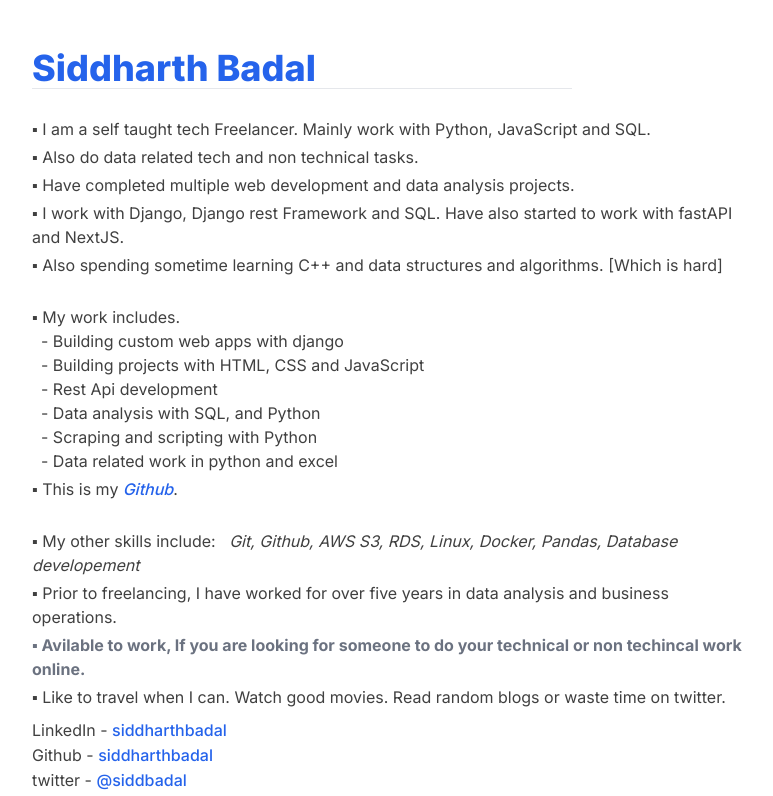
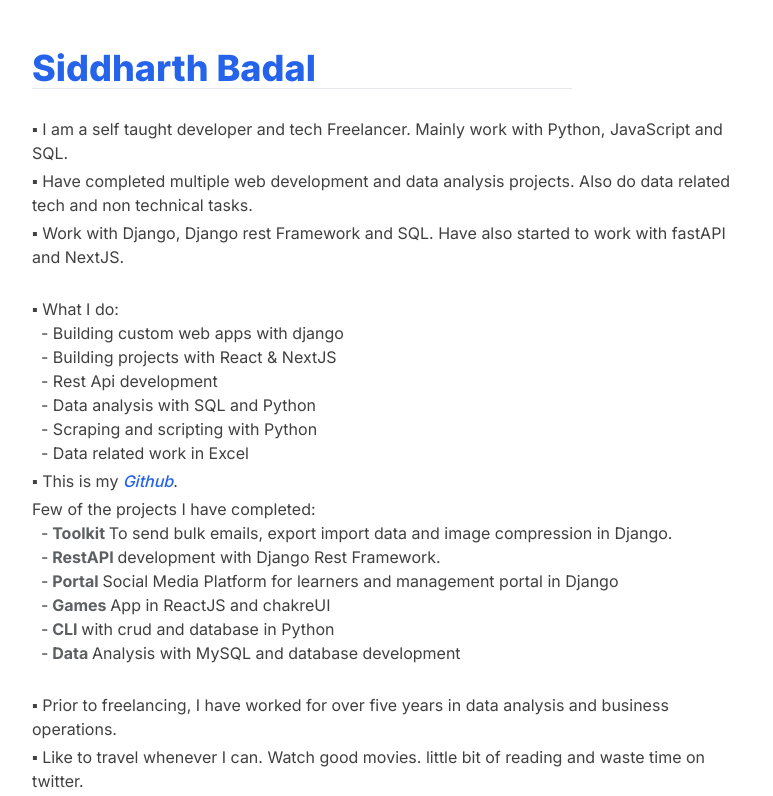
Before and after one commit to Siddharthbadal/Siddharthbadal.github.io, a React (Vite) app: page / in a window 1280 px wide. Shown: the top 796 px of the page, without its empty margins (176-949 px from the left). Built offline with nearby package versions, Linux system fonts and the light colour scheme.

Commit message:
projects

```diff
--- a/src/components/HomePage.css
+++ b/src/components/HomePage.css
@@ -19,9 +19,12 @@ span{
 }
 
 span a{
-    color:#2563eb
+    color:#5d6063;
+    font-weight: bold;
 }
-
+span a:hover{
+    font-style: italic;
+}
 .contacts{
     margin-bottom: 2px;
     margin-top: 9px;
--- a/src/components/HomePage.jsx
+++ b/src/components/HomePage.jsx
@@ -1,5 +1,5 @@
-import { Link } from "react-feather"
 import "./HomePage.css"
+import ProjectsList from "./ProjectsList"
 
 const HomePage = () => {
   return (
@@ -12,34 +12,34 @@ const HomePage = () => {
 
             <hr className="mb-7 w-3/4"/>
             <div className="main-text text-neutral-700">
-                <p>▪ I am a self taught tech Freelancer. Mainly work with Python, JavaScript and SQL.</p>
-                <p>▪ Also do data related tech and non technical tasks.</p>
-                <p>▪ Have completed multiple web development and data analysis projects.</p>
-                <p>▪ I work with Django, Django rest Framework and SQL. Have also started to work with fastAPI and NextJS.</p>
-                <p>▪ Also spending sometime learning C++ and data structures and algorithms. [Which is hard] </p> <br />
-                <p>▪ My work includes. <br />
-                      <span>- Building custom web apps with django </span> <br />
-                      <span>- Building projects with HTML, CSS and JavaScript</span> <br />
+                <p>▪ I am a self taught developer and tech Freelancer. Mainly work with Python, JavaScript and SQL.</p>
+                <p>▪ Have completed multiple web development and data analysis projects. Also do data related tech and non technical tasks.</p>
+                <p>▪ Work with Django, Django rest Framework and SQL. Have also started to work with fastAPI and NextJS.</p> <br />
+                <p>▪ What I do: <br />
+                      <span>- Building custom web apps with django
+                        </span> <br />
+                      <span>- Building projects with React & NextJS</span> <br />
 
                       <span>- Rest Api development </span> <br />
-                      <span>- Data analysis with SQL, and Python </span>  <br />
+                      <span>- Data analysis with SQL and Python </span>  <br />
                       <span>- Scraping and scripting with Python </span> <br />
-                      <span>- Data related work in python and excel</span>
+                      <span>- Data related work in Excel</span>
                 </p>
 
                 <p >▪ This is my
                     <a href="https://github.com/Siddharthbadal/" target="_blank" className="text-blue-600 font-semibold italic"> Github</a>.
-                </p> <br />
-
-                <p>▪ My other skills include: <span className="italic">
+                </p>
+                <ProjectsList />
+                  <br />
+                {/* <p>▪ My other skills include: <span className="italic">
                 Git, Github, AWS S3, RDS, Linux, Docker, Pandas, Database developement
-                </span> </p>
+                </span> </p> */}
                 <p>▪ Prior to freelancing, I have worked for over five years in data analysis and business operations. </p>
 
-                <p className="text-gray-500 font-bold"> ▪ Avilable to work, If you are looking for someone to do your technical or non techincal work online.
+                <p> ▪ Like to travel whenever I can. Watch good movies. little bit of reading and waste time on twitter. </p>
+                <p className="text-gray-600 font-bold"> ▪ Avilable. Let me know If you are looking to complete your technical or non techincal tasks.
                 </p>
 
-                <p> ▪ Like to travel when I can.  Watch good movies. Read random blogs or waste time on twitter. </p>
 
 
 
@@ -49,6 +49,7 @@ const HomePage = () => {
                       <p>twitter - <a href="https://x.com/siddbadal" target="_blank">@siddbadal</a></p>
                       <p>Email - <a href="mailto:sidharth.badal@gmail.com">sidharth.badal@gmail.com</a></p>
                 </div>
+                <br />
             </div>
 
 
--- a/src/components/ProjectsList.jsx
+++ b/src/components/ProjectsList.jsx
@@ -3,33 +3,36 @@ import React from 'react'
 const ProjectsList = () => {
   return (
     <div>
-        <p>Few of my Projects are:
+        <p>Few of the projects I have completed:
                         <br />
-                        <span>- Automated Tasks Toolkit with Django and celery
-                              <a href="https://github.com/Siddharthbadal/djangoAutomationToolkit" target="_blank"> View</a>
-
-                        </span>
-                        <br />
-                        <span>- RestAPI Development with Django Rest Framework
-                            <a href="https://github.com/Siddharthbadal/EShop-API" target="_blank">View</a>
+                        <span>-
+                              <a href="https://github.com/Siddharthbadal/djangoAutomationToolkit" target="_blank"> Toolkit </a>
+                                To send bulk emails, export import data and image compression in Django.
                         </span>
                         <br />
 
-                        <span>- Social Media Platform with study groups and management portal
-                            <a href="https://github.com/Siddharthbadal/DConnect-Social">View</a>
+                        <span>-
+                            <a href="https://github.com/Siddharthbadal/EShop-API" target="_blank">  RestAPI   </a>
+                             development with Django Rest Framework.
+                        </span>
+                        <br />
+
+                        <span>-
+                            <a href="https://github.com/Siddharthbadal/DConnect-Social"> Portal </a>
+                        </span>  Social Media Platform for learners and management portal in Django
+                         <br />
+
+                        <span>-
+                            <a href="https://github.com/Siddharthbadal/gamesclub" target="_blank"> Games </a> </span>  App in ReactJS and chakreUI
+                        <br />
+
+                        <span>-
+                            <a href="https://github.com/Siddharthbadal/Course-Registrar" target="_blank"> CLI </a> with crud and database in Python
                         </span>
                          <br />
-                        <span>- Games App in ReactJS and chakreUI <a href="https://github.com/Siddharthbadal/gamesclub" target="_blank">View</a> </span>
-                        <br />
-                        {/* <span>- Job Board Project <a href="https://github.com/Siddharthbadal/JavaScriptProjects/tree/main/Jobs-Board-React" target="_blank">View</a> </span> */}
-                        {/* <br /> */}
-                        <span>- Data Analysis with MySQL and  database development
-                            <a href="https://github.com/Siddharthbadal/SQL-Case-Studies-Data-Analysis" target="_blank">View</a>
-                        </span>
-                         <br />
-                        <span>- CLI for a Courses Registrar in Python
-                            <a href="https://github.com/Siddharthbadal/Course-Registrar" target="_blank">View</a>
-                        </span>
+                         <span>-
+                            <a href="https://github.com/Siddharthbadal/SQL-Case-Studies-Data-Analysis" target="_blank"> Data </a>
+                        </span>  Analysis with MySQL and database development
                          <br />
 
                 </p>
```
